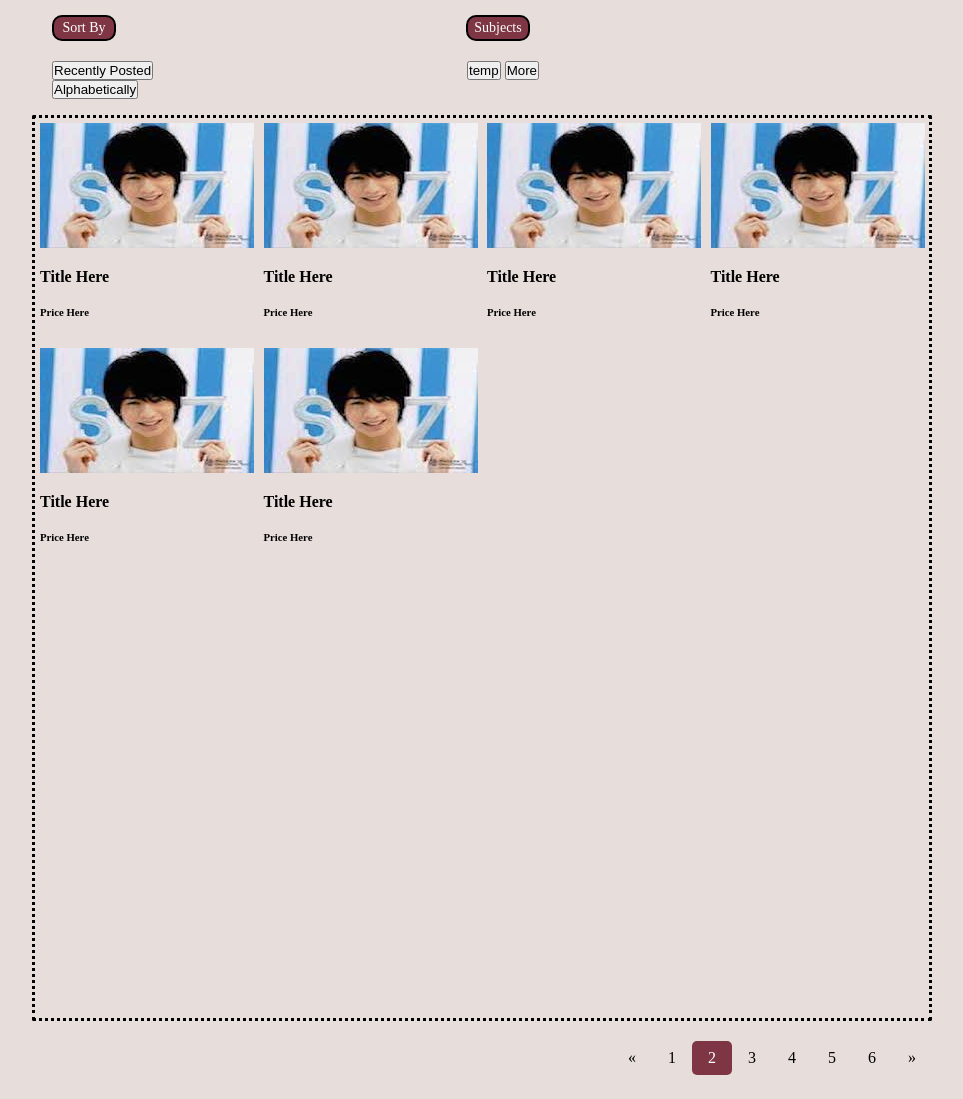
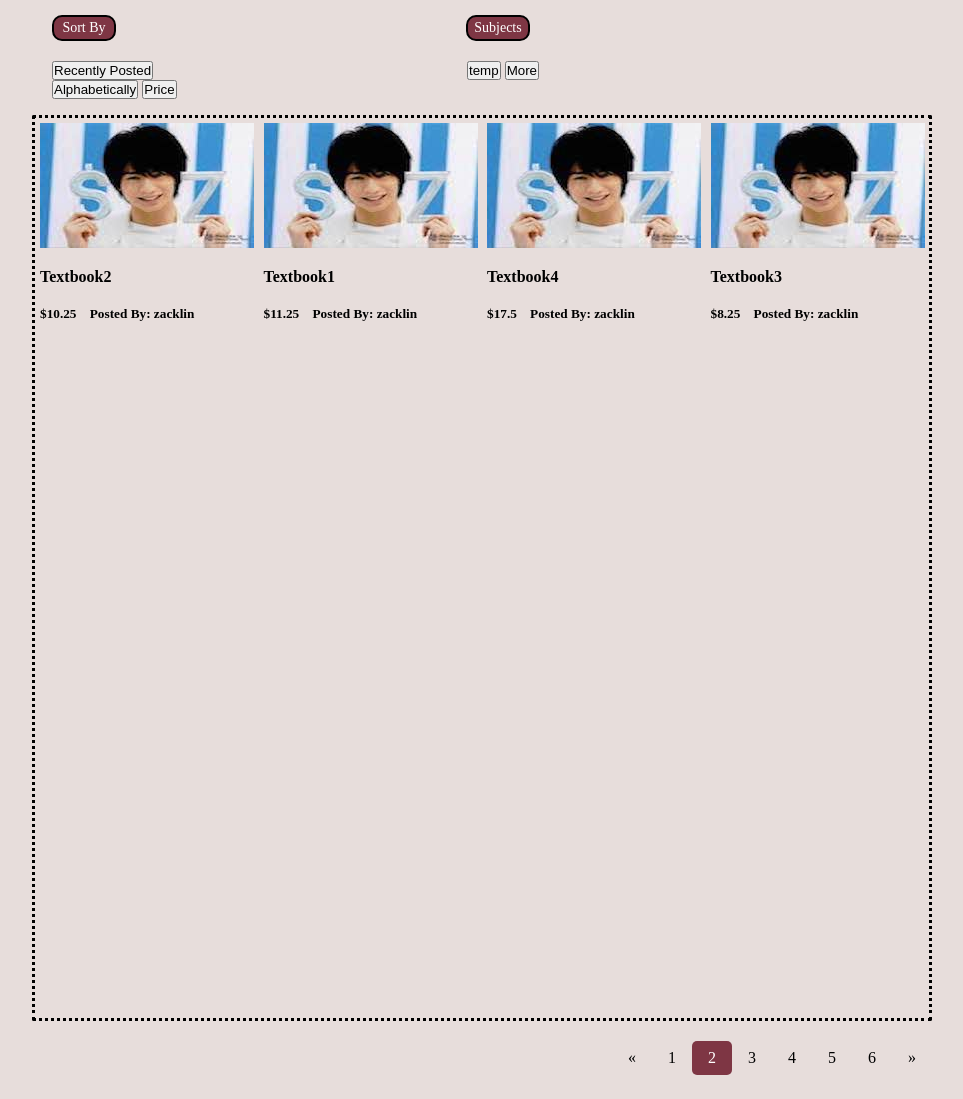
Before and after one commit to ZhixiL/BookTrade_WebApp, a Flask app: page /booklist in a window 1280 px wide; the page is wider, and only the part inside the window is pictured. Shown: the part 72-1171 px from the top of that part, without its empty margins (158-1121 px from the left). Run offline with Flask 2, Linux system fonts and the light colour scheme; data comes from the database, SQL or seed files in the repository.

Commit message:
Added functionality of fetching books from db to booklist page by time

```diff
--- a/app.py
+++ b/app.py
@@ -69,8 +69,8 @@ class Post(wadb.Model):  # relation model with the model/table Account to let th
     # Assumption that body is the same as description in post.html
 
     def __repr__(self):
-        return 'Account({time},{by},{bookname},{price},{stat},{category},{picture},{description})'.format(
-            time=self.time,by=self.by,bookname=self.bookname,price=self.price,stat=self.stat,category=self.category,
+        return 'Account({time},{by},{bookname},{price},{stat},{college},{picture},{description})'.format(
+            time=self.time,by=self.by,bookname=self.bookname,price=self.price,stat=self.stat,college=self.college,
             picture=self.picture,description=self.description)
 
 
@@ -132,13 +132,16 @@ def msg():
     return render_template("message.html", msg="placeholder")
 
 
-@app.route('/booklist', methods=['GET'])
+@app.route('/booklist', methods=['GET', 'POST'])
 def booklist():
     if 'user' in session:
         user = session['user']
     else:
         user = 'offline'
-    return render_template("booklist.html", user = user, booktitle="none")
+    bklist = Post.query.order_by(Post.time).all() #in default order by post time
+    return render_template("booklist.html", user = user, booktitle="none", bklist = bklist)
+
+
 
 if __name__ == '__main__':
     app.run(debug=True)
--- a/templates/booklist.html
+++ b/templates/booklist.html
@@ -41,6 +41,7 @@
                     <div class="sort">
                         <button type="button" class="sortbutton" onclick="sortRecent()">Recently Posted</button>
                         <button type="button" class="sortbutton" onclick="sortRecent()">Alphabetically</button>
+                        <button type="button" class="sortbutton" onclick="sortRecent()">Price</button>
                     </div>
                     <div class="subject">
                         <!-- list popular subjects -->
@@ -53,48 +54,15 @@
 
             <!-- This should be put into a for loop to display all books -->
             <div class="listingbooks">
+
+                {% for bk in bklist %}
                 <div class="onebook">
                     <div class="bookpic">
-
                     </div>
-                    <a href="#" ><h4>Title Here</h4></a>
-                    <h6>Price Here</h6>
+                    <a href="#" ><h4>{{bk["bookname"]}}</h4></a>
+                    <h5>${{bk["price"]}}&nbsp &nbsp Posted By: {{bk["by"]}}</h5>
                 </div>
-                <div class="onebook">
-                    <div class="bookpic">
-
-                    </div>
-                    <a href="#" ><h4>Title Here</h4></a>
-                    <h6>Price Here</h6>
-                </div>
-                <div class="onebook">
-                    <div class="bookpic">
-
-                    </div>
-                    <a href="#" ><h4>Title Here</h4></a>
-                    <h6>Price Here</h6>
-                </div>
-                <div class="onebook">
-                    <div class="bookpic">
-
-                    </div>
-                    <a href="#" ><h4>Title Here</h4></a>
-                    <h6>Price Here</h6>
-                </div>
-                <div class="onebook">
-                    <div class="bookpic">
-
-                    </div>
-                    <a href="#" ><h4>Title Here</h4></a>
-                    <h6>Price Here</h6>
-                </div>
-                <div class="onebook">
-                    <div class="bookpic">
-
-                    </div>
-                    <a href="#" ><h4>Title Here</h4></a>
-                    <h6>Price Here</h6>
-                </div>
+                {% endfor %}
             </div>
 
             <div class="mainpagination">
```
